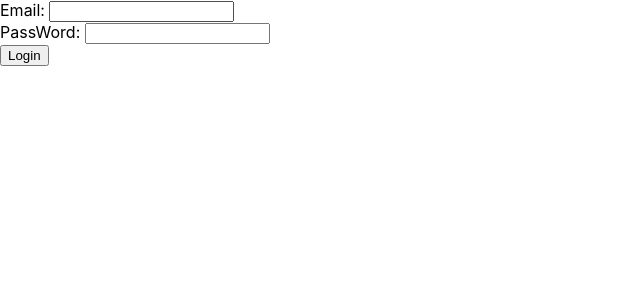
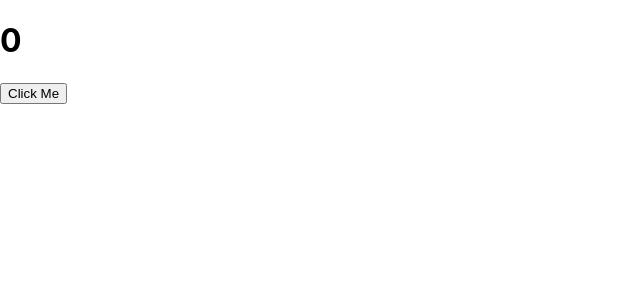
Before and after one commit to Divy97/React-Hooks, a React (Create React App) app: page / in a window 1280 px wide. Shown: the top 300 px of the page, without its empty margins (0-640 px from the left). Built offline with nearby package versions, Linux system fonts and the light colour scheme.

Commit message:
challenge 5 is Done

```diff
--- a/src/App.js
+++ b/src/App.js
@@ -8,6 +8,7 @@ import ChallengeOne from './challenge/ChallengeOne'
 import ChallengeThree from './challenge/ChallengeThree'
 import ChallengeTwo from './challenge/ChallengeTwo'
 import ChallengeFour from './challenge/ChallengeFour';
+import ChallengeFive from './challenge/ChallengeFive';
 const App = () => {
   return (
     <div>
@@ -18,7 +19,8 @@ const App = () => {
       {/* <ChallengeOne/> */}
       {/* <ChallengeTwo /> */}
       {/* <ChallengeThree/> */}
-      <ChallengeFour />
+      {/* <ChallengeFour /> */}
+      <ChallengeFive />
     </div>
   )
 }
--- /dev/null
+++ b/src/challenge/ChallengeFive.jsx
@@ -0,0 +1,25 @@
+import React, {useEffect} from 'react'
+
+const ChallengeFive = () => {
+
+    const [count, setCount] = React.useState(0);
+
+    useEffect(() => {
+        if(count >= 1) {
+            document.title = `Count: (${count})`
+        } else {
+            document.title = 'Count'
+        }
+    }, [count])
+    const increase = () => {
+        setCount(prevCount => prevCount + 1);
+    }
+  return (
+    <>
+        <h1>{count}</h1>
+        <button onClick={increase}>Click Me</button>
+    </>
+  )
+}
+
+export default ChallengeFive
--- a/src/challenge/ChallengeFour.jsx
+++ b/src/challenge/ChallengeFour.jsx
@@ -1,47 +1,62 @@
-import React, { useState } from 'react'
+import React, { useState } from "react";
 
 const ChallengeFour = () => {
-
-    const [email, setEmail] = useState('');
-    const [password, setPassword] = useState('');
+  const [email, setEmail] = useState("");
+  const [password, setPassword] = useState("");
 
   const [newUser, setNewUser] = useState([]);
-
 
   const handleSubmit = (e) => {
     e.preventDefault();
 
-        const newEntry = { email: email, password: password}
+    if (email && password) {
+      const newEntry = { id: new Date().getTime().toString(), email, password };
+      setNewUser([...newUser, newEntry]);
 
-        setNewUser([...newUser, newEntry]);
+      setEmail("");
+      setPassword("");
+    } else {
+      alert("Enter Details");
     }
+  };
   return (
     <>
       <form onSubmit={handleSubmit}>
         <div>
-                <label htmlFor='email'>Email:  </label>
-                <input type="text" name='email' id='email' value={email} onChange={(e) => setEmail(e.target.value)}/>
+          <label htmlFor="email">Email: </label>
+          <input
+            type="text"
+            name="email"
+            id="email"
+            value={email}
+            onChange={(e) => setEmail(e.target.value)}
+          />
         </div>
         <div>
-                <label htmlFor='password'>PassWord:  </label>
-                <input type="password" name='password' id='password' value={password} onChange={(e) => setPassword(e.target.value)}/>
+          <label htmlFor="password">PassWord: </label>
+          <input
+            type="password"
+            name="password"
+            id="password"
+            value={password}
+            onChange={(e) => setPassword(e.target.value)}
+          />
         </div>
-            <button type='submit'>Login</button>
+        <button type="submit">Login</button>
       </form>
       <div>
-            {
-                newUser.map((element) => {
-                    return(
-                        <>
-                            <h1>Email: {element.email}</h1>
-                            <h1>Password: {element.password}</h1>
-                        </>
-                    )
-                })
-            }
+        {newUser.map((element) => {
+          const { id, email, password } = element;
+          return (
+            <div key={id}>
+              <h1>Email: {email}</h1>
+              <h1>Password: {password}</h1>
+            </div>
+          );
+        })}
       </div>
     </>
-  )
-}
+  );
+};
 
-export default ChallengeFour
+export default ChallengeFour;
```
Lines whose indentation alone changed are shown as unchanged.
